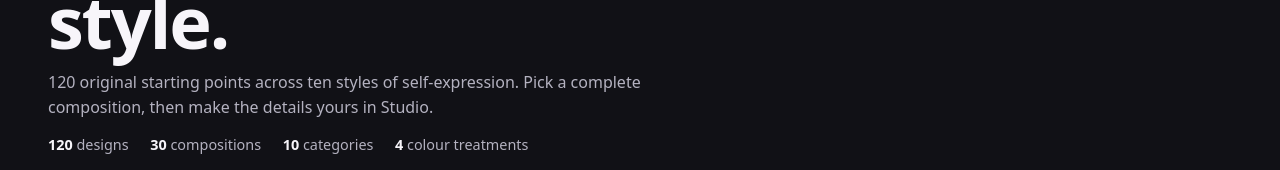
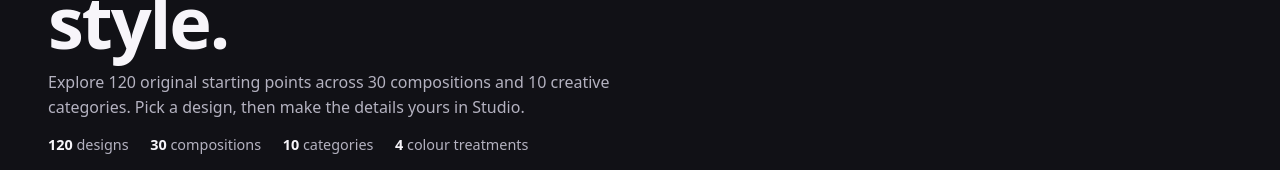
Before and after one commit to Truwty/snoozer-uk, a Next.js app: page /templates in a window 1280 px wide. Shown: the part 297-467 px from the top of the page. Built offline with nearby package versions, Linux system fonts and the light colour scheme; no server answers.

Commit message:
fix: keep template library description in sync with catalogue

```diff
--- a/src/app/templates/page.tsx
+++ b/src/app/templates/page.tsx
@@ -44,7 +44,7 @@ export default async function Templates({ searchParams }: { searchParams: Promis
     <header className="page-header stack">
       <p className="eyebrow">SNOOZER STUDIO · DESIGN LIBRARY</p>
       <h1>Find your profile style.</h1>
-      <p className="muted">120 original starting points across ten styles of self-expression. Pick a complete composition, then make the details yours in Studio.</p>
+      <p className="muted">Explore {studioTemplates.length} original starting points across {compositionCount} compositions and {categoryCount} creative categories. Pick a design, then make the details yours in Studio.</p>
       <div className="template-library-stats" aria-label="Template library contents">
         <span><strong>{studioTemplates.length}</strong> designs</span><span><strong>{compositionCount}</strong> compositions</span><span><strong>{categoryCount}</strong> categories</span><span><strong>{paletteCount}</strong> colour treatments</span>
       </div>
```
